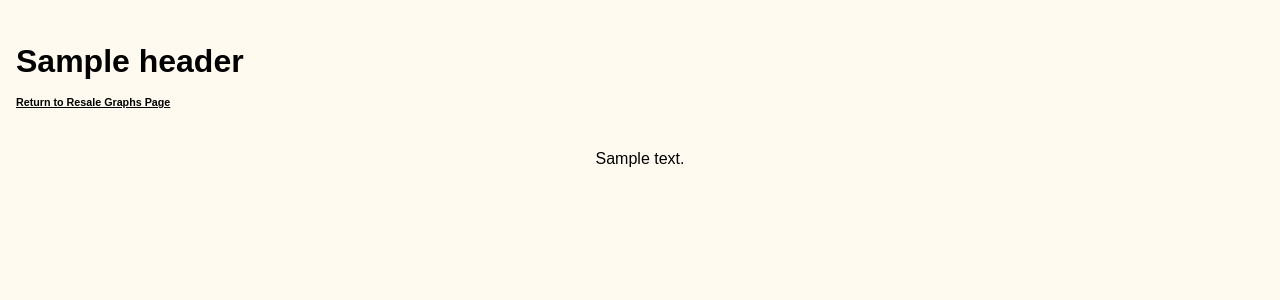
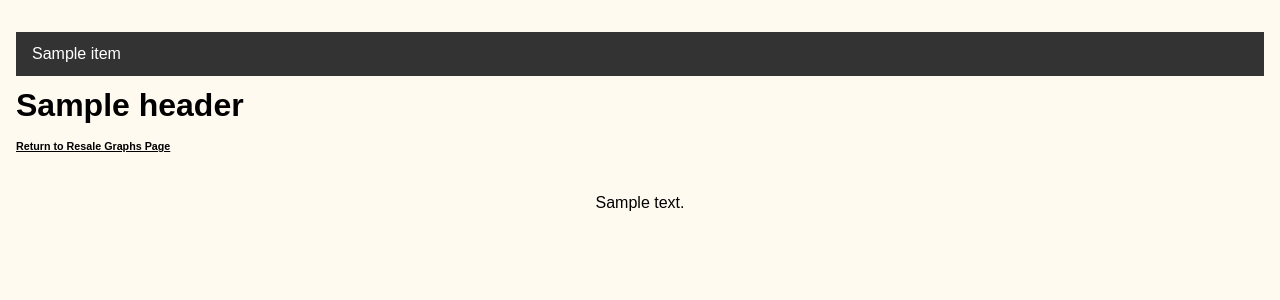
Before and after one commit to zoee-Y/ICT2103_RentalAndResaleHousing, a Flask app: template templates/TotalResale.html in a window 1280 px wide. Shown: the top 300 px of the page. Run offline with Flask 2, Linux system fonts and the light colour scheme; the template is opened without the code that fills it: most values are stand-ins (such as "Sample title", 1, 10 or a date in 2020); parts of the project's set-up code (start-up, migrations or seed data) failed here and were passed over; some libraries are stand-ins or nearby versions.

Commit message:
navbar6.0

```diff
--- a/templates/TotalResale.html
+++ b/templates/TotalResale.html
@@ -20,8 +20,35 @@
   #des {
       text-align: center;
   }
+  ul {
+    list-style-type: none;
+    margin: 0;
+    padding: 0;
+    overflow: hidden;
+    background-color: #333;
+    }
+    li {
+    float: left;
+    }
+    li a:hover {
+    background-color: #111;
+    }
+    li a {
+    display: block;
+    color: white;
+    text-align: center;
+    padding: 14px 16px;
+    text-decoration: none;
+    }
 </style>
 <body>
+<ul>
+    {% for item in nav.bottom %}
+    <li class="{{ 'active' if item.is_active else '' }}">
+        <a href="{{ item.url }}">{{ item.label }}</a>
+    </li>
+    {% endfor %}
+</ul>
 <h1>{{header}}</h1>
 <h6><a href="/ResaleGraph">Return to Resale Graphs Page</a></h6>
 <div id="chart" class="chart"></div> <br>
```
Also changed, not shown: templates/AveragePriceResale.html (+27 -0 lines).
